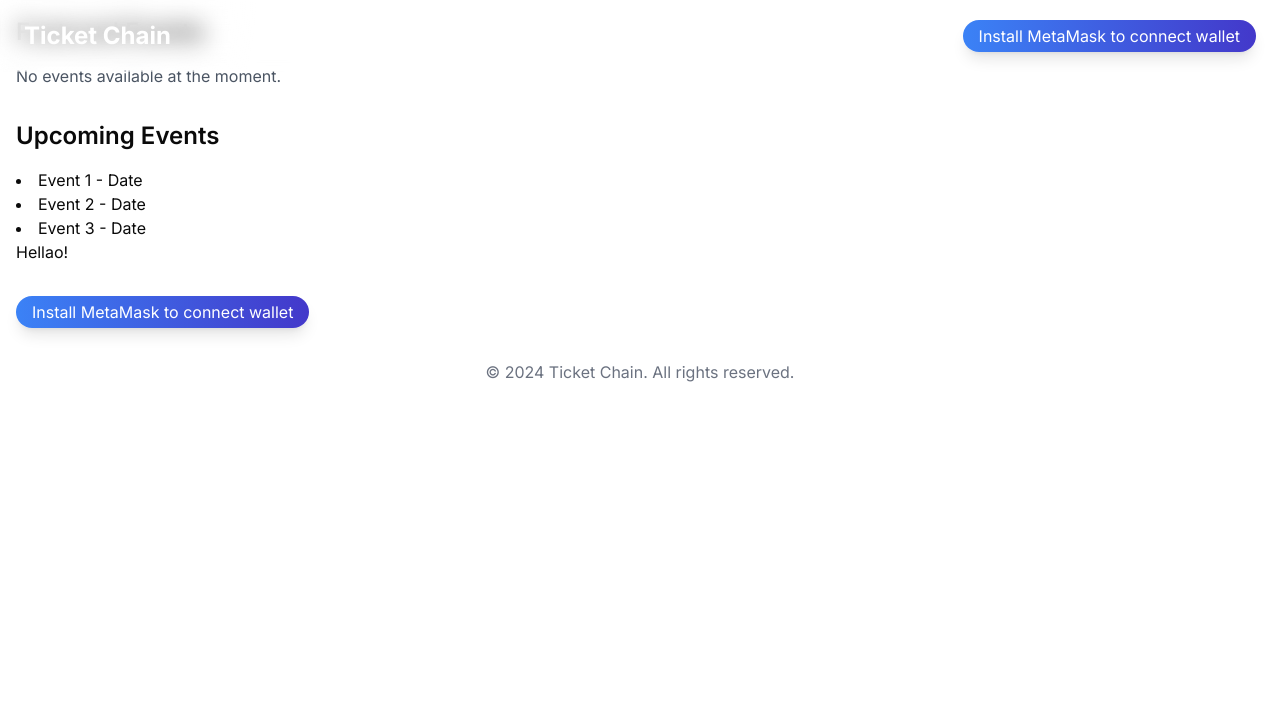
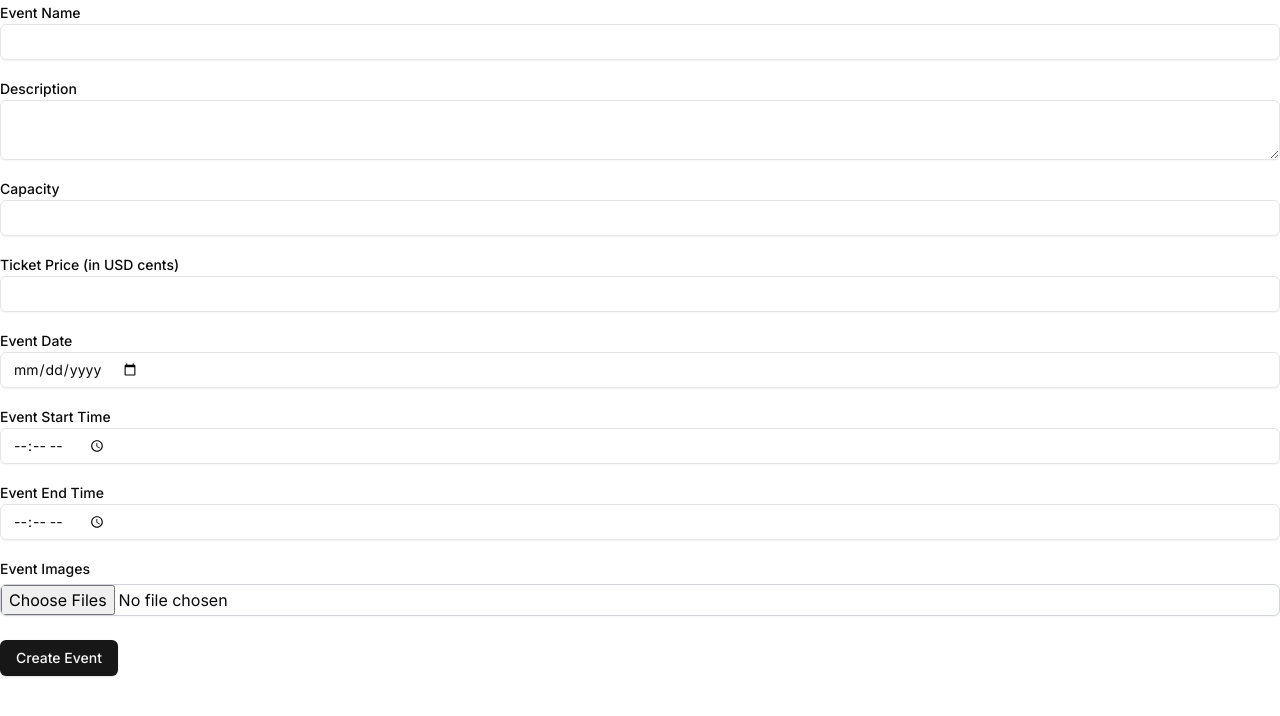
Before and after one commit to Ayush272002/Event-Chain, a Next.js app: page / in a window 1280 px wide. Shown: the top 716 px of the page. Built offline with nearby package versions, Linux system fonts and the light colour scheme.

Commit message:
committing event form unfinished

```diff
--- a/app/page.tsx
+++ b/app/page.tsx
@@ -1,10 +1,53 @@
+'use client';
+import React from 'react';
 import EventDescription from '@/components/custom/EventDescription';
-import Home from './Home';
+import Home from '../components/Home';
+import EventForm from '@/components/custom/EventForm';
 
 export default function Page() {
+  // Define the handleSubmit function
+  const handleSubmit = (data: {
+    name: string;
+    description: string;
+    capacity: number;
+    ticketPrice: number;
+    eventDate: Date;
+    eventStartTime?: string;
+    eventEndTime?: string;
+    images?: string[];
+  }) => {
+    try {
+      // Log the data to the console (you can replace this with an API call or other logic)
+      console.log('Form Submitted:', data);
+
+      // You can format the eventDate if needed (e.g., to a specific date format)
+      const formattedDate = new Date(data.eventDate).toISOString();
+      console.log('Formatted Event Date:', formattedDate);
+
+      // Example: Post data to an API endpoint
+      // fetch('/api/events', {
+      //   method: 'POST',
+      //   headers: {
+      //     'Content-Type': 'application/json',
+      //   },
+      //   body: JSON.stringify({ ...data, eventDate: formattedDate }),
+      // })
+      //   .then((response) => response.json())
+      //   .then((result) => {
+      //     console.log('Success:', result);
+      //   })
+      //   .catch((error) => {
+      //     console.error('Error:', error);
+      //   });
+    } catch (error) {
+      console.error('Error submitting form:', error);
+    }
+  };
+
   return (
     <>
-      <Home />
+      {/* <Home /> */}
+      <EventForm onSubmit={(data) => handleSubmit(data)} />
     </>
   );
 }
--- /dev/null
+++ b/components/custom/EventForm.tsx
@@ -0,0 +1,219 @@
+'use client';
+import { useForm } from 'react-hook-form';
+import { z } from 'zod';
+import { zodResolver } from '@hookform/resolvers/zod';
+import { Button } from '@/components/ui/button';
+import { Input } from '@/components/ui/input';
+import { Label } from '@/components/ui/label';
+import { Textarea } from '@/components/ui/textarea';
+
+// Define the schema using Zod
+const eventSchema = z
+  .object({
+    name: z.string().min(1, { message: 'Event name is required' }),
+    description: z.string().min(1, { message: 'Description is required' }),
+    capacity: z
+      .number({ invalid_type_error: 'Capacity must be a number' })
+      .min(1, { message: 'Capacity must be at least 1' })
+      .refine((val) => Number.isInteger(val), {
+        message: 'Capacity must be an integer',
+      }),
+    ticketPrice: z
+      .number({ invalid_type_error: 'Ticket price must be a number' })
+      .min(0, { message: 'Ticket price must be at least 0' })
+      .refine((val) => Number.isInteger(val), {
+        message: 'Ticket price must be in cents',
+      }),
+    eventDate: z.coerce.date({ message: 'Event date is required' }).refine(
+      (date) => {
+        const today = new Date();
+        today.setHours(0, 0, 0, 0); // Remove time component
+        return date >= today;
+      },
+      {
+        message: 'Event date must be today or in the future',
+      }
+    ),
+    eventStartTime: z.string().regex(/^(?:[01]\d|2[0-3]):[0-5]\d$/, {
+      message: 'Invalid start time format',
+    }),
+    eventEndTime: z.string().regex(/^(?:[01]\d|2[0-3]):[0-5]\d$/, {
+      message: 'Invalid end time format',
+    }),
+    images: z
+      .array(
+        z
+          .string()
+          .url()
+          .regex(
+            /https?:\/\/(?:www\.)?[-a-zA-Z0-9@:%._\+~#=]{1,256}\.[a-zA-Z0-9()]{1,6}\b([-a-zA-Z0-9()@:%_\+.~#?&//=]*)/,
+            { message: 'Invalid image URL format' }
+          )
+      )
+      .optional(),
+  })
+  .superRefine((d, ctx) => {
+    // Parse event start time
+    const startTime = new Date(d.eventDate);
+    const [startHours, startMinutes] = d.eventStartTime.split(':').map(Number);
+    startTime.setHours(startHours, startMinutes, 0, 0);
+
+    // Parse event end time
+    const endTime = new Date(d.eventDate);
+    const [endHours, endMinutes] = d.eventEndTime.split(':').map(Number);
+    endTime.setHours(endHours, endMinutes, 0, 0);
+
+    const currentDateTime = new Date();
+
+    // Check if event start time is in the future
+    if (startTime <= currentDateTime) {
+      ctx.addIssue({
+        code: z.ZodIssueCode.custom,
+        message: 'Event start time must be in the future',
+        path: ['eventStartTime'],
+      });
+    }
+
+    // Check if event end time is after start time
+    if (endTime <= startTime) {
+      ctx.addIssue({
+        code: z.ZodIssueCode.custom,
+        message: 'Event end time must be after the start time',
+        path: ['eventEndTime'],
+      });
+    }
+  });
+
+// Define the TypeScript type based on the Zod schema
+type EventFormData = z.infer<typeof eventSchema>;
+
+interface EventFormProps {
+  onSubmit: (data: EventFormData) => void;
+}
+
+const EventForm = ({ onSubmit }: EventFormProps) => {
+  const {
+    register,
+    handleSubmit,
+    formState: { errors },
+    setValue,
+    watch,
+  } = useForm<EventFormData>({
+    resolver: zodResolver(eventSchema),
+    mode: 'onChange',
+  });
+
+  const handleFileChange = (e: React.ChangeEvent<HTMLInputElement>) => {
+    if (e.target.files) {
+      const filesArray = Array.from(e.target.files).map((file) =>
+        URL.createObjectURL(file)
+      );
+      setValue('images', filesArray, { shouldValidate: true });
+    }
+  };
+
+  const images = watch('images') || [];
+
+  return (
+    <form onSubmit={handleSubmit(onSubmit)} className="space-y-4">
+      <div>
+        <Label htmlFor="name">Event Name</Label>
+        <Input id="name" {...register('name')} />
+        {errors.name && <p className="text-red-500">{errors.name.message}</p>}
+      </div>
+
+      <div>
+        <Label htmlFor="description">Description</Label>
+        <Textarea id="description" {...register('description')} />
+        {errors.description && (
+          <p className="text-red-500">{errors.description.message}</p>
+        )}
+      </div>
+
+      <div>
+        <Label htmlFor="capacity">Capacity</Label>
+        <Input
+          type="number"
+          id="capacity"
+          {...register('capacity', {
+            valueAsNumber: true,
+          })}
+        />
+        {errors.capacity && (
+          <p className="text-red-500">{errors.capacity.message}</p>
+        )}
+      </div>
+
+      <div>
+        <Label htmlFor="ticketPrice">Ticket Price (in USD cents)</Label>
+        <Input
+          type="number"
+          id="ticketPrice"
+          {...register('ticketPrice', {
+            valueAsNumber: true,
+          })}
+        />
+        {errors.ticketPrice && (
+          <p className="text-red-500">{errors.ticketPrice.message}</p>
+        )}
+      </div>
+
+      <div>
+        <Label htmlFor="eventDate">Event Date</Label>
+        <Input type="date" id="eventDate" {...register('eventDate')} />
+        {errors.eventDate && (
+          <p className="text-red-500">{errors.eventDate.message}</p>
+        )}
+      </div>
+
+      <div>
+        <Label htmlFor="eventStartTime">Event Start Time</Label>
+        <Input
+          type="time"
+          id="eventStartTime"
+          {...register('eventStartTime')}
+        />
+        {errors.eventStartTime && (
+          <p className="text-red-500">{errors.eventStartTime.message}</p>
+        )}
+      </div>
+
+      <div>
+        <Label htmlFor="eventEndTime">Event End Time</Label>
+        <Input type="time" id="eventEndTime" {...register('eventEndTime')} />
+        {errors.eventEndTime && (
+          <p className="text-red-500">{errors.eventEndTime.message}</p>
+        )}
+      </div>
+
+      <div>
+        <Label htmlFor="images">Event Images</Label>
+        <input
+          type="file"
+          id="images"
+          multiple
+          accept="image/*"
+          onChange={handleFileChange}
+          className="mt-1 block w-full border border-gray-300 rounded-md shadow-sm focus:border-blue-500 focus:ring focus:ring-blue-200 focus:ring-opacity-50"
+        />
+        {errors.images && (
+          <p className="text-red-500">{errors.images.message}</p>
+        )}
+        <div className="mt-2 flex flex-wrap gap-2">
+          {images.map((url, index) => (
+            <img
+              key={index}
+              src={url}
+              alt={`Event Image ${index + 1}`}
+              className="w-24 h-24 object-cover rounded"
+            />
+          ))}
+        </div>
+      </div>
+
+      <Button type="submit">Create Event</Button>
+    </form>
+  );
+};
+
+export default EventForm;
--- a/components/custom/TicketButton.tsx
+++ b/components/custom/TicketButton.tsx
@@ -1,3 +1,4 @@
+'use client';
 import React, { useState } from 'react';
 import { Button } from '../ui/button'; // Adjust import path to where your shadcn Button component is located
 
@@ -20,7 +21,9 @@ const NumberPicker: React.FC<NumberPickerProps> = ({
     if (count < max) {
       const newCount = count + 1;
       setCount(newCount);
-      onChange && onChange(newCount);
+      if (onChange) {
+        onChange(newCount);
+      }
     }
   };
 
@@ -28,7 +31,9 @@ const NumberPicker: React.FC<NumberPickerProps> = ({
     if (count > min) {
       const newCount = count - 1;
       setCount(newCount);
-      onChange && onChange(newCount);
+      if (onChange) {
+        onChange(newCount);
+      }
     }
   };
 
--- /dev/null
+++ b/components/ui/textarea.tsx
@@ -0,0 +1,24 @@
+import * as React from 'react';
+
+import { cn } from '@/lib/utils';
+
+export interface TextareaProps
+  extends React.TextareaHTMLAttributes<HTMLTextAreaElement> {}
+
+const Textarea = React.forwardRef<HTMLTextAreaElement, TextareaProps>(
+  ({ className, ...props }, ref) => {
+    return (
+      <textarea
+        className={cn(
+          'flex min-h-[60px] w-full rounded-md border border-input bg-transparent px-3 py-2 text-sm shadow-sm placeholder:text-muted-foreground focus-visible:outline-none focus-visible:ring-1 focus-visible:ring-ring disabled:cursor-not-allowed disabled:opacity-50',
+          className
+        )}
+        ref={ref}
+        {...props}
+      />
+    );
+  }
+);
+Textarea.displayName = 'Textarea';
+
+export { Textarea };
```
Also changed, not shown: package.json (+5 -6 lines), app/TicketListings.tsx (deleted), components/Home.tsx (renamed from app/Home.tsx), components/TicketListings.tsx (added), 1 other file (tests, documents, lock files or other folders).
